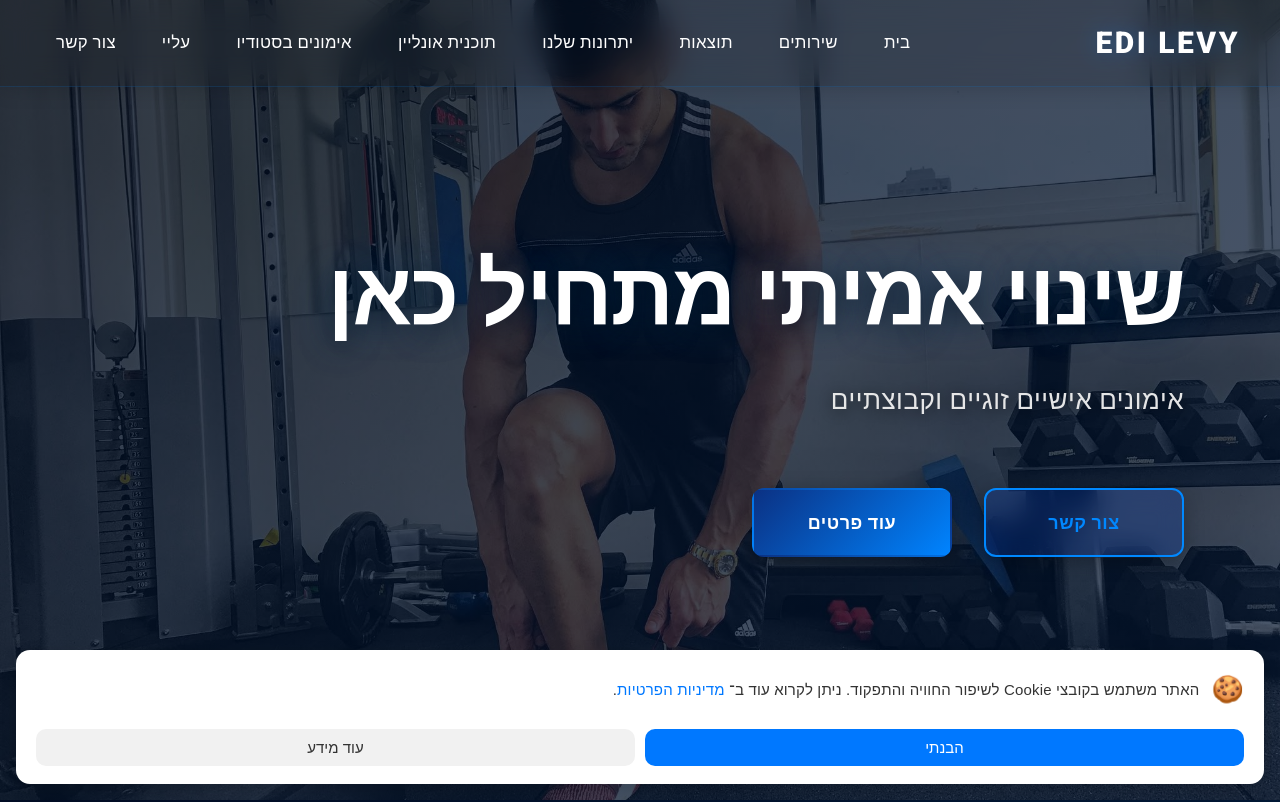
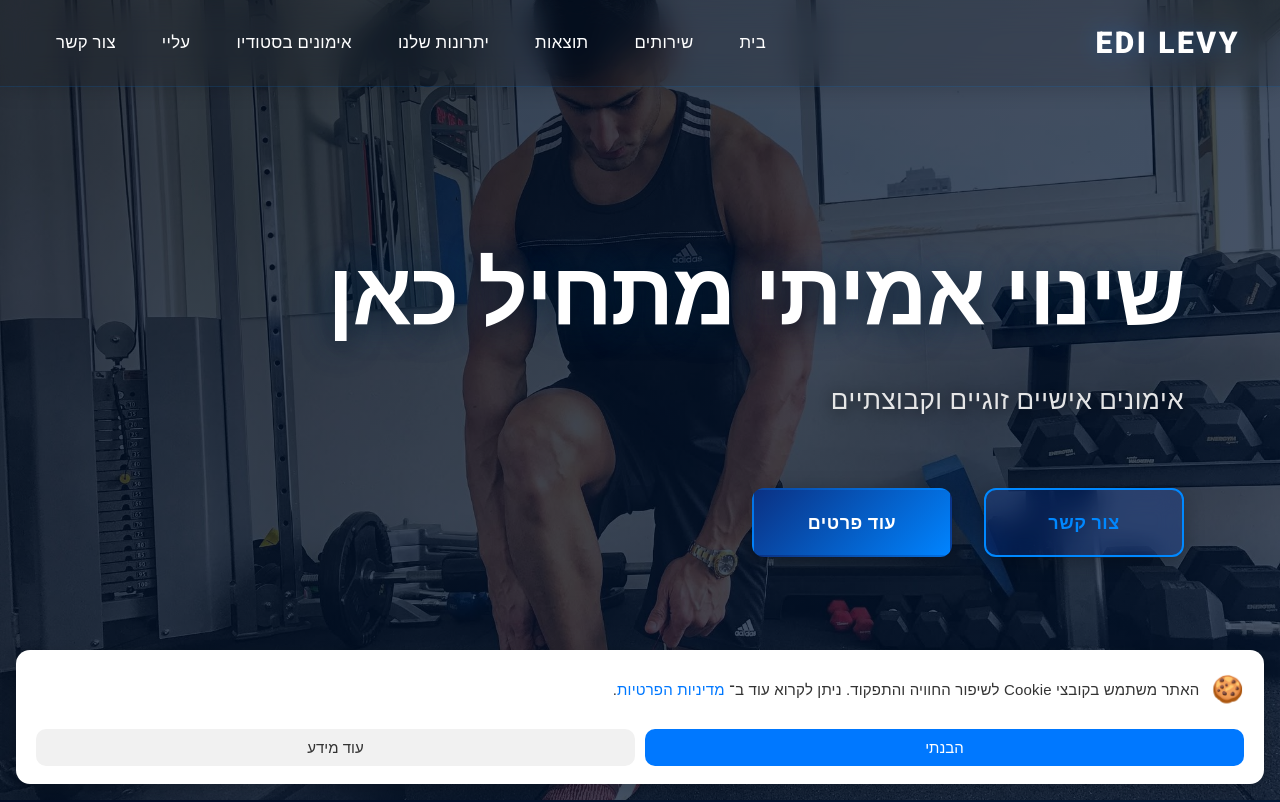
Before and after one commit to roygutt18/EdiLevy, a plain HTML site: page index.html in a window 1280 px wide. Shown: the top 802 px of the page. Drawn offline with nearby package versions, Linux system fonts and the light colour scheme.

Commit message:
Update index.html

```diff
--- a/index.html
+++ b/index.html
@@ -45,7 +45,6 @@
       <a href="#edi-levy">שירותים</a>
       <a href="#results">תוצאות</a>
       <a href="#benefits">יתרונות שלנו</a>
-      <a href="#course">תוכנית אונליין</a>
       <a href="#studio">אימונים בסטודיו</a>
       <a href="#about">עליי</a>
       <a href="#contact">צור קשר</a>
```
